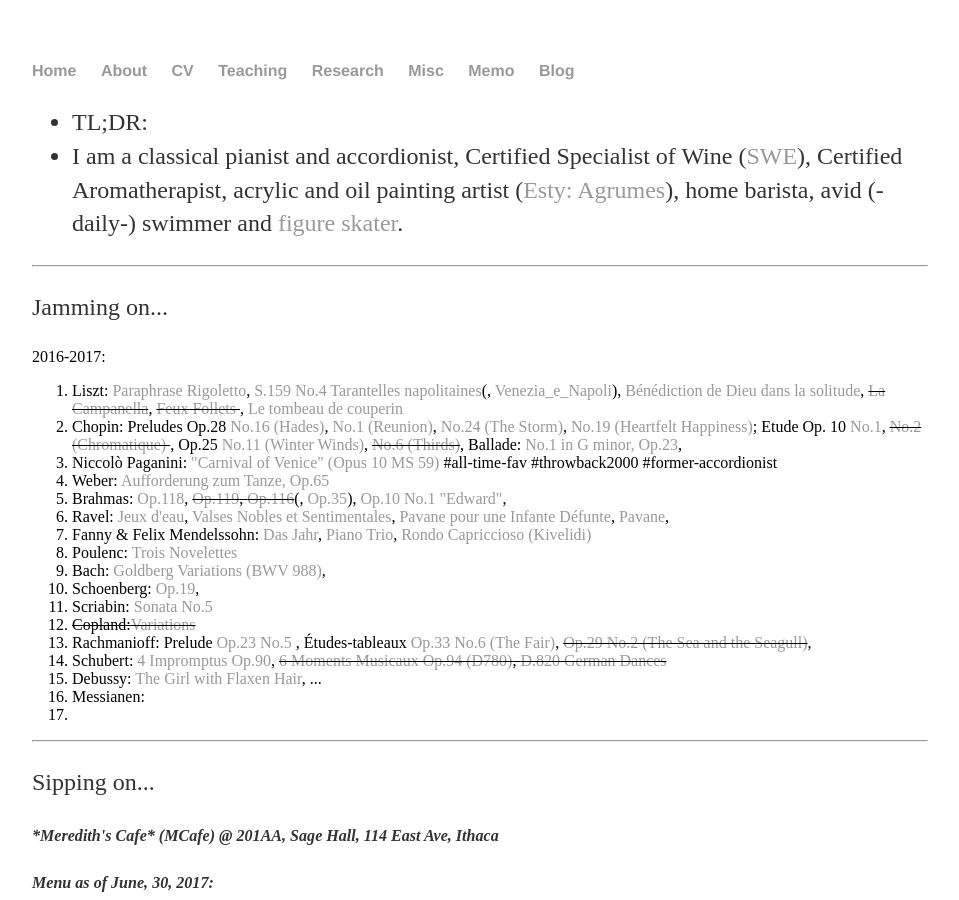
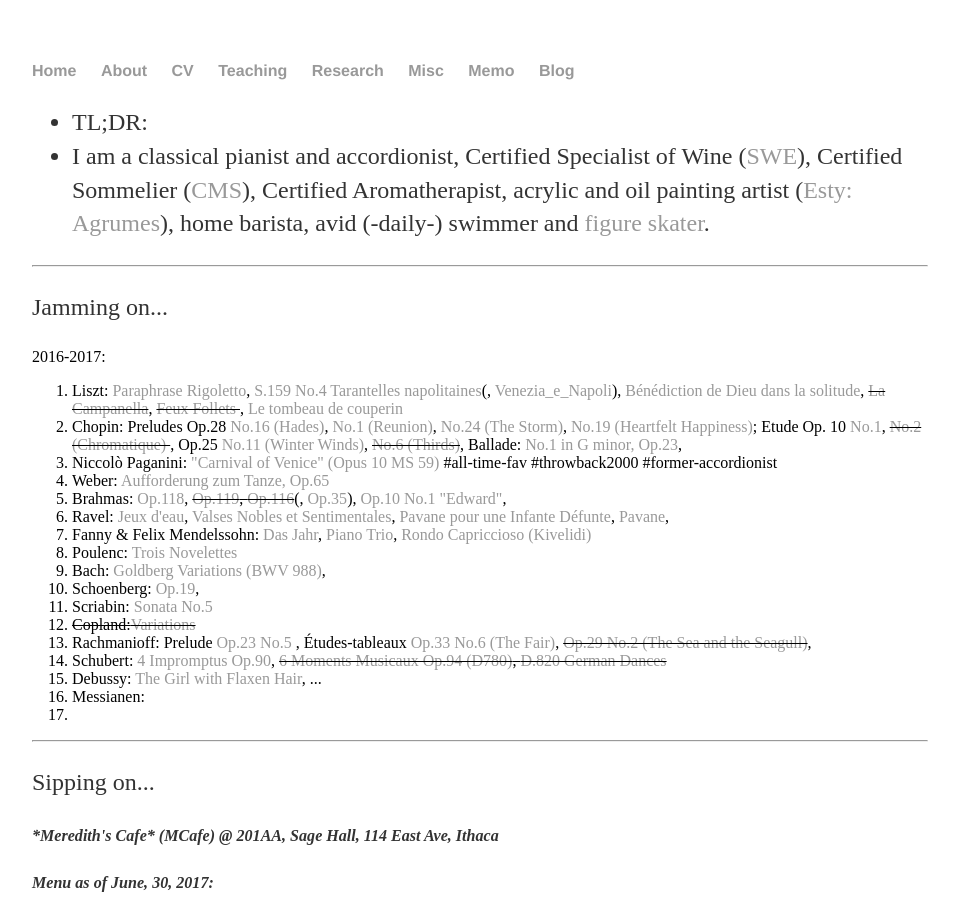
Before and after one commit to shenglih/shenglih.github.io, a Jekyll site: the page built from misc/index.html, in a window 1280 px wide and 900 px high. Shown: the whole window, without its empty margins (160-1119 px from the left). Built offline with Jekyll 4.4.1, drawn with Linux system fonts in a browser that asks for light colours.

Commit message:
Update index.html

```diff
--- a/misc/index.html
+++ b/misc/index.html
@@ -7,7 +7,7 @@ title: Shengli Hu, Misc
 	<ul>
 		<li>TL;DR: </li>
 
-	<li>I am a classical pianist and accordionist, Certified Specialist of Wine (<a href="http://www.societyofwineeducators.org/">SWE</a>), <!--<span style="color:grey;">Certified Sommelier (<a href="https://www.mastersommeliers.org">CMS</a>)</span>, -->Certified Aromatherapist, acrylic and oil painting artist (<a href="">Esty: Agrumes</a>), home barista, avid (-daily-) swimmer and <a href="/misc/skating.html">figure skater</a>.</li>
+	<li>I am a classical pianist and accordionist, Certified Specialist of Wine (<a href="http://www.societyofwineeducators.org/">SWE</a>), Certified Sommelier (<a href="https://www.mastersommeliers.org">CMS</a>), Certified Aromatherapist, acrylic and oil painting artist (<a href="">Esty: Agrumes</a>), home barista, avid (-daily-) swimmer and <a href="/misc/skating.html">figure skater</a>.</li>
 	</ul>
 	<hr>
 	<p> Jamming on... </p>
```
